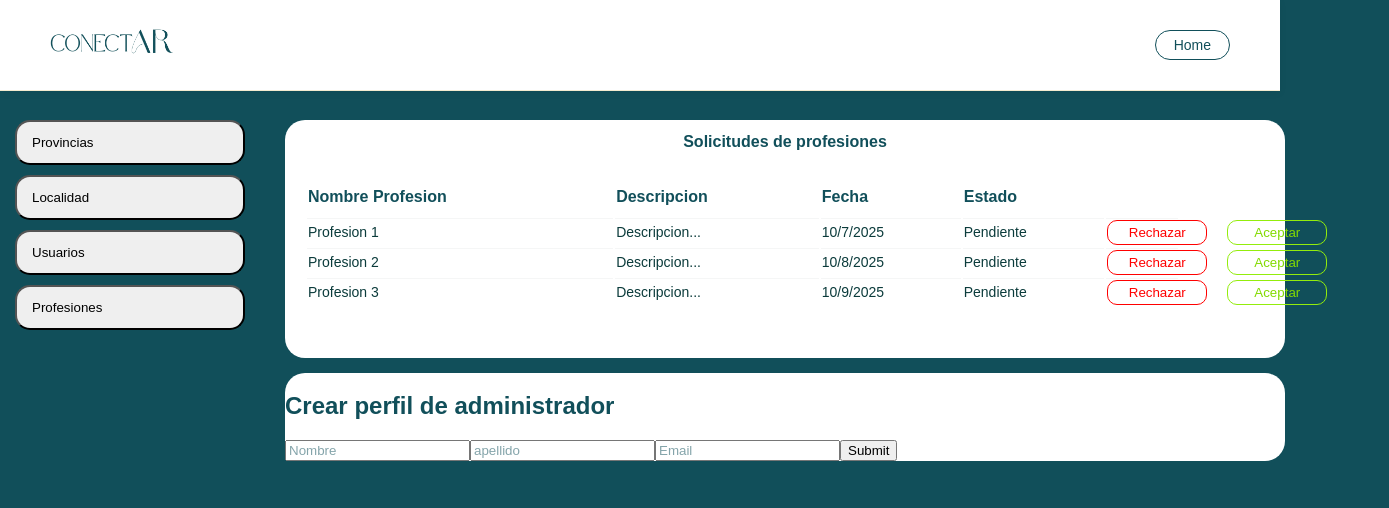
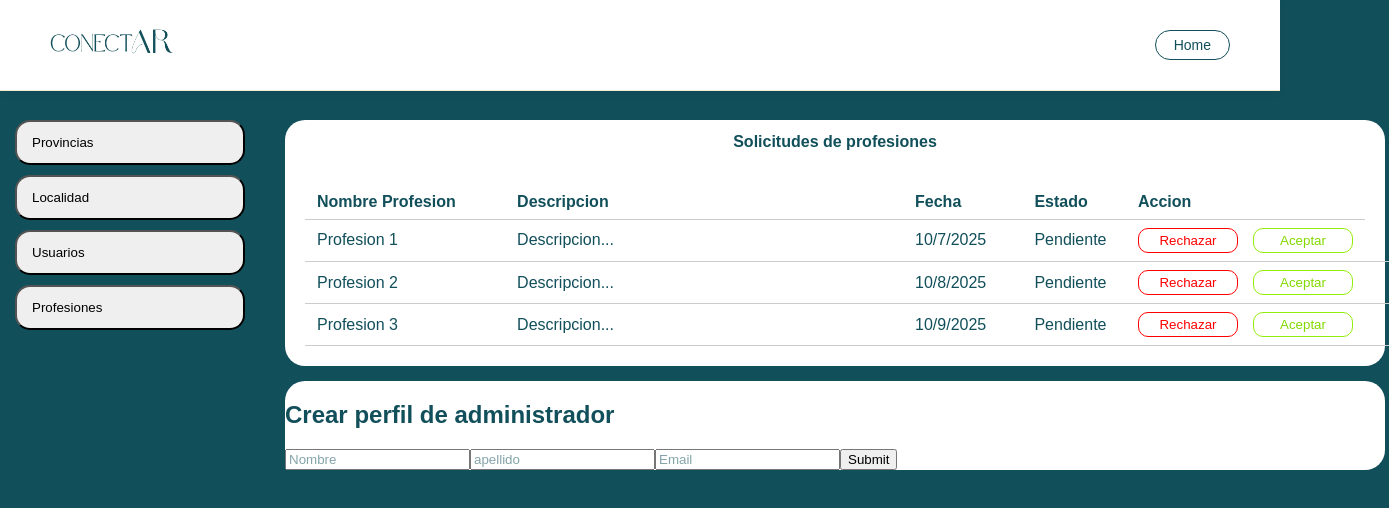
Before and after one commit to AugustoMoratti/TP-DSW-2025-Moratti-Soto-Cossia-Bertuccelli, a React (Vite) app in the folder Frontend/conectar/: page /dashboard in a window 1280 px wide. Shown: the top 508 px of the page, 1389 px wide, since content can reach past the window. Built offline with nearby package versions, Linux system fonts and the light colour scheme.

Commit message:
arreglo una parte de admin

```diff
--- a/Frontend/conectar/src/pages/Dashboard/dashboard.css
+++ b/Frontend/conectar/src/pages/Dashboard/dashboard.css
@@ -41,8 +41,9 @@
 }
 
 .container-solic {
+  box-sizing: border-box;
   width: 100%;
-  min-width: 1000px;
+  min-width: 1100px;
   height: auto;
   background-color: #fff;
   color: #114f5a;
--- a/Frontend/conectar/src/pages/Dashboard/profesiones.css
+++ b/Frontend/conectar/src/pages/Dashboard/profesiones.css
@@ -6,42 +6,58 @@
 .container-table {
   box-sizing: border-box;
   width: 100%;
-  padding: 20px 20px;
+  padding: 20px;
 }
 
 /* Tabla estilada */
 .table-profesiones {
   width: 100%;
-  border-collapse: separate;
-  /* ajustá según columnas */
-  font-size: 14px;
-  margin-bottom: 30px;
+  border-collapse: collapse;
 }
 
-.table-profesiones thead th {
-  text-align: left;
-  padding-bottom: 10px;
-  font-size: 16px;
+.table-profesiones th:nth-child(1),
+.table-profesiones td:nth-child(1) {
+  width: 22%;
 }
 
-.table-profesiones tbody td {
-  max-width: 70px;
+.table-profesiones th:nth-child(2),
+.table-profesiones td:nth-child(2) {
+  width: 46%;
+}
+
+.table-profesiones th:nth-child(3),
+.table-profesiones td:nth-child(3) {
+  width: 12%;
+}
+
+.table-profesiones th:nth-child(4),
+.table-profesiones td:nth-child(4) {
+  width: 10%;
+}
+
+.table-profesiones th:nth-child(5),
+.table-profesiones td:nth-child(5) {
+  width: 10%;
+}
+
+th,
+td {
+  padding: 8px 12px;
+  border-bottom: 1px solid #ccc;
   text-align: left;
-  color: #0b3b3b;
-  vertical-align: middle;
-  border-top: 1px solid rgba(10, 30, 30, 0.04);
 }
 
 .btn-td {
+  min-width: 100%;
   display: flex;
   flex-direction: row;
-  gap: 20px;
+  gap: 15px;
 }
 
 .btn-rechazo {
   color: red;
   height: 25px;
-  min-width: 100px;
+  width: 100px;
   border-radius: 10px;
   background-color: transparent;
   border: 1px solid red;
@@ -50,7 +66,7 @@
 .btn-aceptado {
   color: rgb(131, 218, 0);
   height: 25px;
-  min-width: 100px;
+  width: 100px;
   border-radius: 10px;
   background-color: transparent;
   border: 1px solid rgb(147, 237, 12);
@@ -59,8 +75,6 @@
 .btn-rechazo:hover {
   color: #fff;
   height: 25px;
-  min-width: 100px;
-  border-radius: 10px;
   background-color: red;
   border: 1px solid #fff;
   cursor: pointer;
@@ -69,8 +83,6 @@
 .btn-aceptado:hover {
   color: #fff;
   height: 25px;
-  min-width: 100px;
-  border-radius: 10px;
   background-color: rgb(131, 218, 0);
   border: 1px solid #fff;
   cursor: pointer;
--- a/Frontend/conectar/src/pages/Dashboard/profesiones.tsx
+++ b/Frontend/conectar/src/pages/Dashboard/profesiones.tsx
@@ -12,11 +12,12 @@ export default function SolicProfesiones() {
               <th>Descripcion</th>
               <th>Fecha</th>
               <th>Estado</th>
+              <th>Accion</th>
             </tr>
           </thead>
           <tbody>
             <tr>
-              <td>Profesion 1</td>
+              <td>Profesion 1 </td>
               <td>Descripcion...</td>
               <td>10/7/2025</td>
               <td>Pendiente</td>
```
